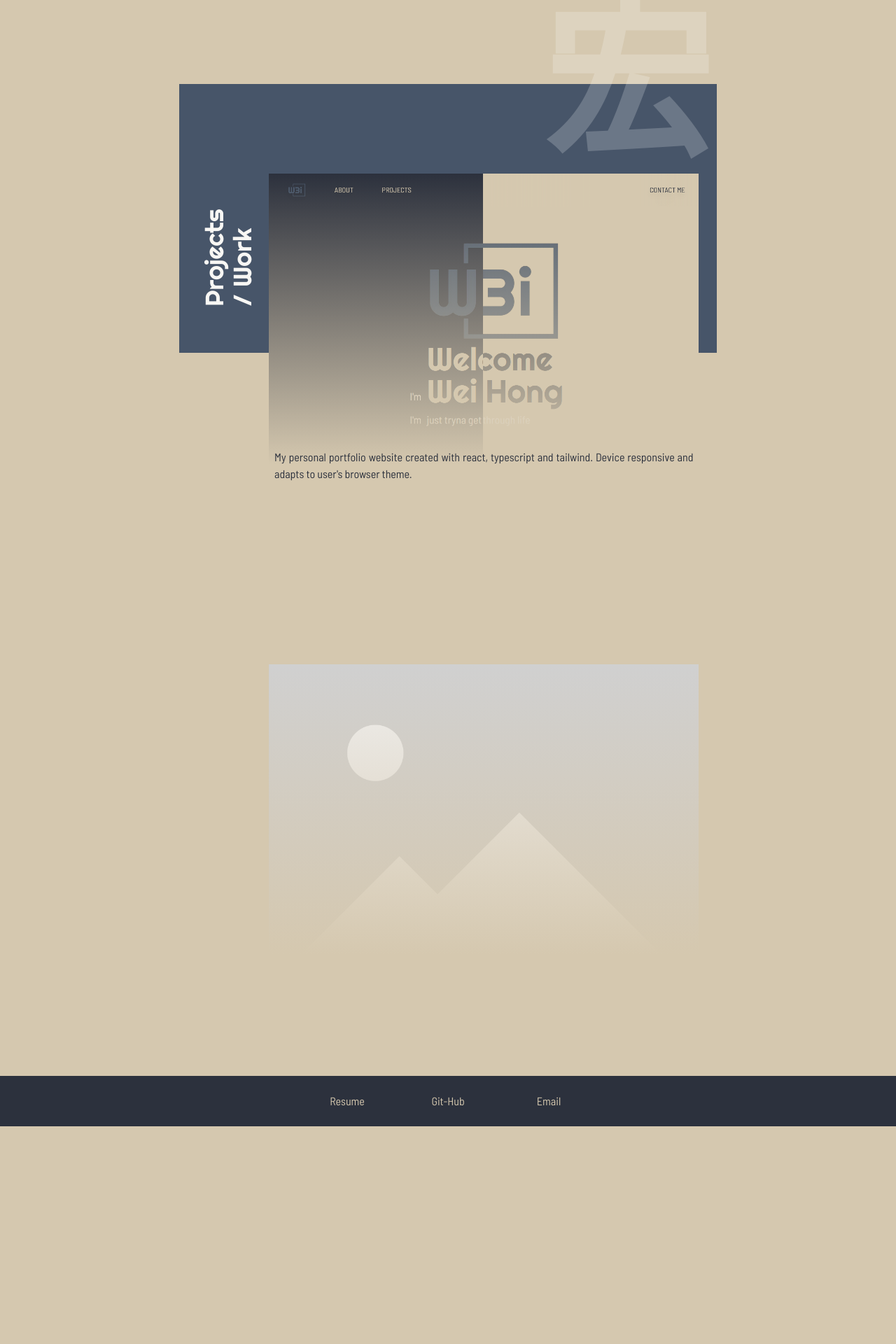
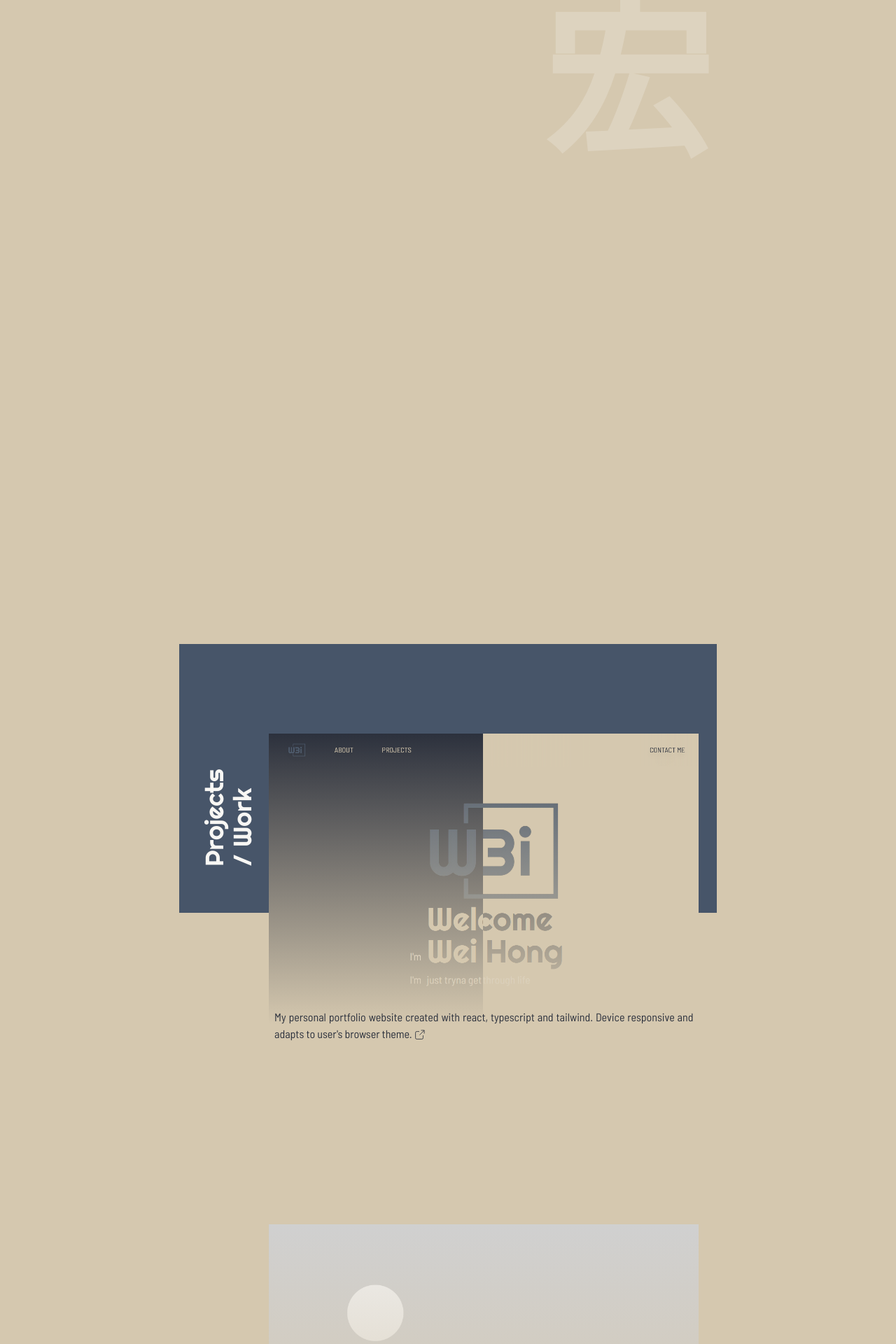
Before and after one commit to w3ihong/personalWeb, a Next.js app: page / in a window 1280 px wide. Shown: the part 1480-3400 px from the top of the page at 70% size. Before the commit the page ends 3089 px from the top, so only its background shows below. Built offline with nearby package versions, Linux system fonts and the light colour scheme.

Commit message:
added external link icon to project cards

```diff
--- a/package.json
+++ b/package.json
@@ -9,6 +9,7 @@
     "lint": "next lint"
   },
   "dependencies": {
+    "@headlessui/react": "^1.7.18",
     "@types/node": "20.6.2",
     "@types/react": "18.2.21",
     "@types/react-dom": "18.2.7",
@@ -16,7 +17,7 @@
     "eslint": "8.49.0",
     "eslint-config-next": "13.4.19",
     "next": "^14.1.3",
-    "postcss": "8.4.29",
+    "postcss": "^8.4.38",
     "react": "^18.2.0",
     "react-dom": "^18.2.0",
     "react-slick": "^0.29.0",
--- a/src/app/globals.css
+++ b/src/app/globals.css
@@ -30,7 +30,7 @@ h1 {
 }
 
 .showBorder{
-  @apply outline outline-2 outline-black
+  @apply outline outline-2 outline-white
 }
 
 .footItem {
--- a/src/app/layout.tsx
+++ b/src/app/layout.tsx
@@ -40,7 +40,7 @@ export default function RootLayout({children}: {
       <body>
         <Nav/>
         <div className='flex  justify-center'>
-          <div className=' mx-6 md:mx-16 lg:mx-32 xl:mx-64 max-w-6xl'>
+          <div className='snap-y snap-proximity mx-6 md:mx-16 lg:mx-32 xl:mx-64 max-w-6xl'>
             {children}
           </div>
         </div>
--- a/src/app/page.tsx
+++ b/src/app/page.tsx
@@ -46,7 +46,7 @@ export default function Home() {
       <div>
 
         {/* Hero */}
-        <section id ="hero" className=" snap-start flex h-screen items-center justify-center">
+        <section id ="hero" className="flex h-screen items-center justify-center">
           <div className="flex flex-col">
             <div className=" flex flex-row justify-center">
               <div className=" flex justify-end px-3 py-1 md:py-2">
@@ -71,7 +71,7 @@ export default function Home() {
         </section>
 
         {/* About me */}
-        <section id="about" ref={ref} className=" snap-start flex relative h-screen flex-col sm:flex-row items-center justify-center ">
+        <section id="about" ref={ref} className="flex relative h-screen flex-col sm:flex-row items-center justify-center ">
           {/* top decorative box */}
           <div className=" AOS absolute hidden sm:block w-1/3 bg-slate-600 h-1/2 sm:h-2/5 top-0"></div>
           {/* Image container */}
@@ -105,8 +105,13 @@ export default function Home() {
           </div>
         </section>
 
+        {/* Skills Section */}
+        <section id="skills" className="flex w-full h-svh">
+          <div></div>
+        </section>
+
         {/* Projects section */}
-        <section id="projects" className=" snap-start flex relative w-full items-center justify-center py-32">
+        <section id="projects" className="flex relative w-full items-center justify-center py-32">
           <div className="absolute bg-accent h-[18rem] sm:h-[24rem] w-full top-0"></div>
           <div className="flex relative flex-col sm:flex-row  justify-start w-full h-3/4 gap-y-4 ">
 
--- a/src/components/card.tsx
+++ b/src/components/card.tsx
@@ -13,10 +13,15 @@ export default function Card({link,image = placeholder, imageV = placeholderV, a
             {/* Gradient mask */}
             <div className="w-full h-full absolute bottom-0 bg-gradient-to-t from-pri from-10% to-transparent "></div>
             {/* text div */}
-            <div className="absolute  items-end bottom-0 h-2/5 w-full text-sec p-2 sm:pb-5 flex">
-                <span className="text-justify ">{desc}</span>
+            <div className="absolute  items-end bottom-0 h-2/5 w-full text-sec p-2 sm:pb-5 flex ">
+                <span className="text-justify ">{desc}
+                    <svg xmlns="http://www.w3.org/2000/svg" className="inline-flex stroke-sec w-5 h-5" viewBox="0 0 24 24">
+                        <g fill="none"><path d="M15 3.5h5.5m0 0V9m0-5.5l-8 8"/>
+                            <path stroke-linecap="round" d="M11.5 5.5h-4a2 2 0 0 0-2 2v9a2 2 0 0 0 2 2h9a2 2 0 0 0 2-2v-4"/>
+                        </g>
+                    </svg>
+                </span>
             </div>
-
 
         </a>
 
```
Also changed, not shown: 1 other file (tests, documents, lock files or other folders).
